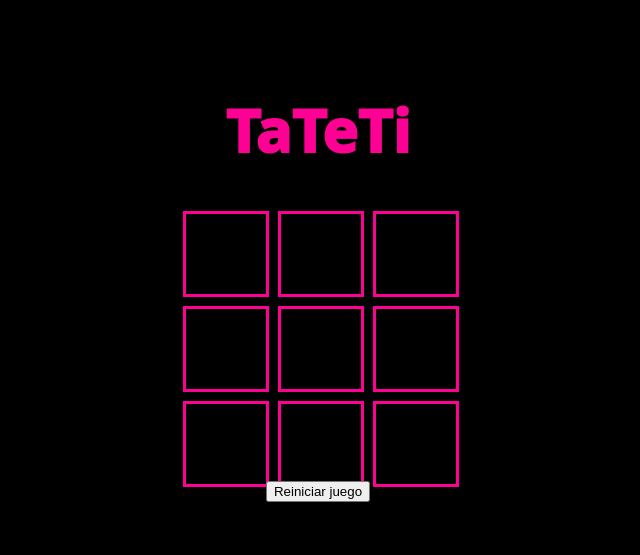
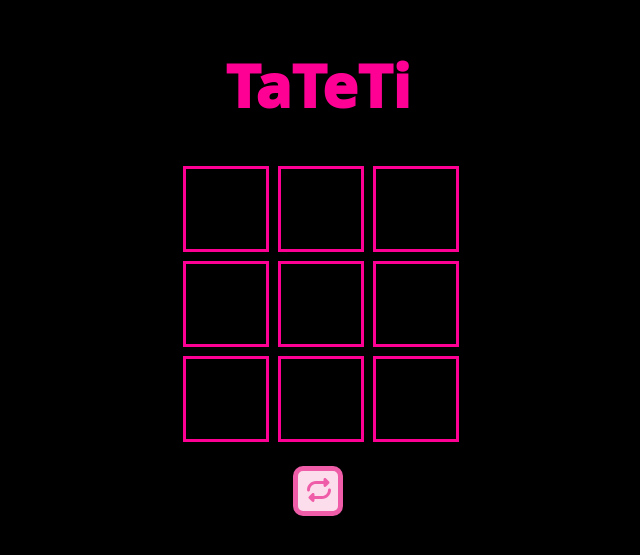
Before and after one commit to almendrasmaria/ta-te-ti, a React (Vite) app: page / in a window 1280 px wide. Shown: the part 125-680 px from the top of the page, without its empty margins (322-962 px from the left). Built offline with nearby package versions, Linux system fonts and the light colour scheme; a web font is replaced by a local one.

Commit message:
Add styled reset button with FontAwesome icon

```diff
--- a/package.json
+++ b/package.json
@@ -10,6 +10,11 @@
     "preview": "vite preview"
   },
   "dependencies": {
+    "@fortawesome/fontawesome-svg-core": "^7.0.0",
+    "@fortawesome/free-solid-svg-icons": "^7.0.0",
+    "@fortawesome/react-fontawesome": "^0.2.3",
+    "install": "^0.13.0",
+    "npm": "^11.5.1",
     "react": "^19.1.0",
     "react-dom": "^19.1.0"
   },
--- a/src/App.css
+++ b/src/App.css
@@ -40,3 +40,15 @@
   font-size: 60px;
   color: #ff0095;
 }
+
+.reset-button {
+  margin: 30px auto;
+  display: block;
+  width: 50px;
+  height: 50px;
+  font-size: 24px;
+  background-color: #FCDDEC;
+  color: #EF5DA8;
+  border: 5px solid #EF5DA8;
+  border-radius: 10px;
+}
--- a/src/App.jsx
+++ b/src/App.jsx
@@ -1,4 +1,6 @@
 import { useState, useEffect } from 'react';
+import { FontAwesomeIcon } from '@fortawesome/react-fontawesome';
+import { faRepeat } from '@fortawesome/free-solid-svg-icons';
 import './App.css'
 
 const winCombos = [
@@ -71,7 +73,7 @@
       setWinner(null);
       setTurn("X");
     }}>
-      Reiniciar juego
+      <FontAwesomeIcon icon={faRepeat} />
     </button>
     </main>
 
```
Also changed, not shown: 1 other file (tests, documents, lock files or other folders).
